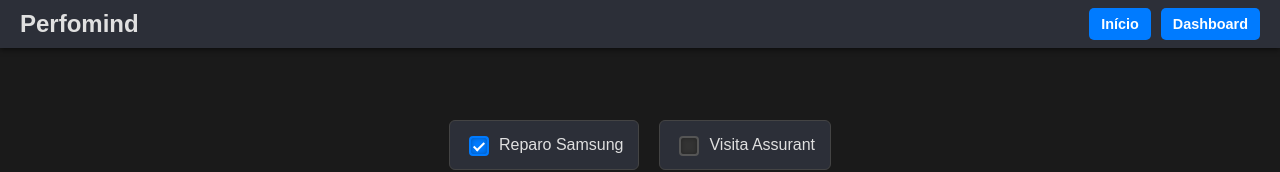
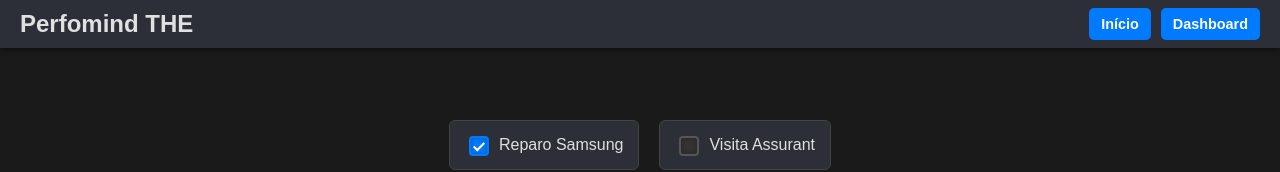
Before and after one commit to dielitonfonseca/Perfomind, a React (Create React App) app: page / in a window 1280 px wide. Shown: the top 172 px of the page. Built offline with nearby package versions, Linux system fonts and the light colour scheme; no server answers.

Commit message:
FEAT: Imports via JSON e API OpenStreetMap

```diff
--- a/src/App.js
+++ b/src/App.js
@@ -42,7 +42,7 @@
     try {
       // Timeout simples para evitar travamento se a API demorar
       const controller = new AbortController();
-      const timeoutId = setTimeout(() => controller.abort(), 3000); // 3s timeout
+      const timeoutId = setTimeout(() => controller.abort(), 6000); // 6s timeout
 
       const response = await fetch(`https://nominatim.openstreetmap.org/reverse?format=json&lat=${lat}&lon=${lng}&zoom=14&addressdetails=1`, { signal: controller.signal });
       clearTimeout(timeoutId);
@@ -161,7 +161,7 @@
     <Router>
       <div className="App">
         <header className="app-header">
-          <h1 className="app-title">Perfomind</h1>
+          <h1 className="app-title">Perfomind THE</h1>
           <nav className="main-nav">
             <ul>
               <li><Link to="/">Início</Link></li>
```
